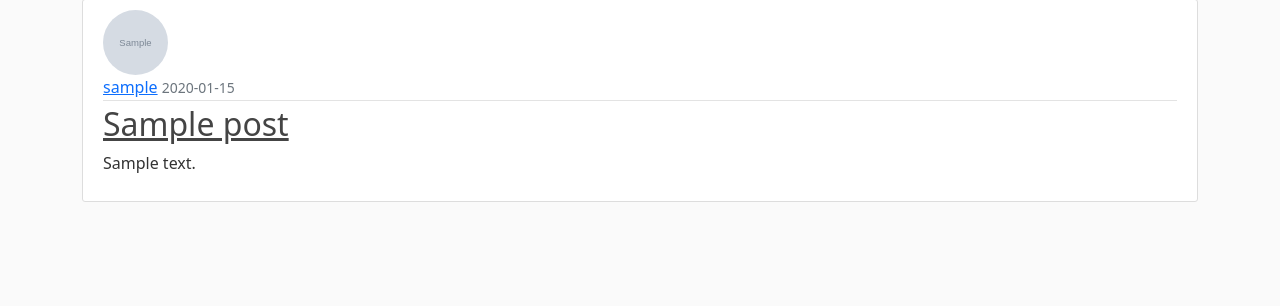
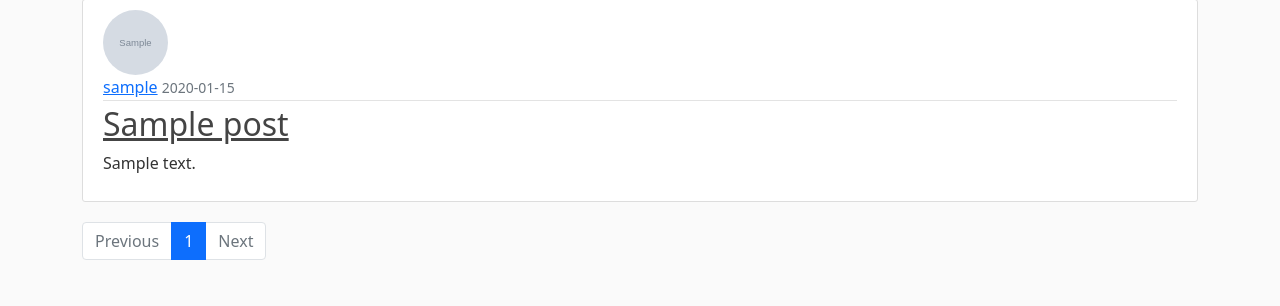
Before and after one commit to Pawel-Kluska/Board-app, a Flask app: page / in a window 1280 px wide. Shown: the part 137-443 px from the top of the page. Run offline with Flask 2, Linux system fonts and the light colour scheme; tables that the repository leaves empty hold one stand-in row (values such as "Sample post"); grey boxes marked "Sample" are stand-in pictures.

Commit message:
add pagination

```diff
--- a/flaskblog/routes.py
+++ b/flaskblog/routes.py
@@ -13,9 +13,13 @@ from flaskblog import app, db, bcrypt
 @app.route('/')
 @app.route('/home')
 def home():
+    per_page = 1
     page = request.args.get('page', 1, type=int)
-    posts = Post.query.paginate(page=page, per_page=5)
-    return render_template('home.html', title='Home', posts=posts)
+    posts = Post.query.paginate(page=page, per_page=per_page)
+    all_posts = Post.query.all()
+    last_page = len(all_posts)/per_page
+
+    return render_template('home.html', title='Home', posts=posts, len=last_page)
 
 
 @app.route('/about')
--- a/flaskblog/templates/home.html
+++ b/flaskblog/templates/home.html
@@ -16,5 +16,40 @@
             </div>
         </article>
     {% endfor %}
+    <nav aria-label="...">
+        <ul class="pagination">
+            {% if posts.page == 1 %}
+                <li class="page-item disabled">
+                    {% else %}
+                <li class="page-item">
+            {% endif %}
+            <a class="page-link" href="{{ url_for('home', page=posts.page - 1) }}">Previous</a>
+            </li>
+
+            {% for page_num in posts.iter_pages(left_edge=1, right_edge=1, left_current=1, right_current=2) %}
+                {% if page_num == posts.page %}
+                    <li class="page-item active">
+                        <a class="page-link" href="{{ url_for('home', page=page_num) }}">{{ page_num }}</a></li>
+
+                {% elif page_num %}
+                    <li class="page-item"><a class="page-link"
+                                             href="{{ url_for('home', page=page_num) }}">{{ page_num }}</a></li>
+                {% else %}
+                    <li class="page-item disabled">
+                        <a class="page-link" href="#" tabindex="-1">...</a>
+                    </li>
+                {% endif %}
+            {% endfor %}
+
+            {% if posts.page == len %}
+                <li class="page-item disabled">
+                    {% else %}
+                <li class="page-item">
+            {% endif %}
+            <a class="page-link" href="{{ url_for('home', page=posts.page + 1) }}">Next</a>
+            </li>
+
+        </ul>
+    </nav>
 
 {% endblock %}
```
